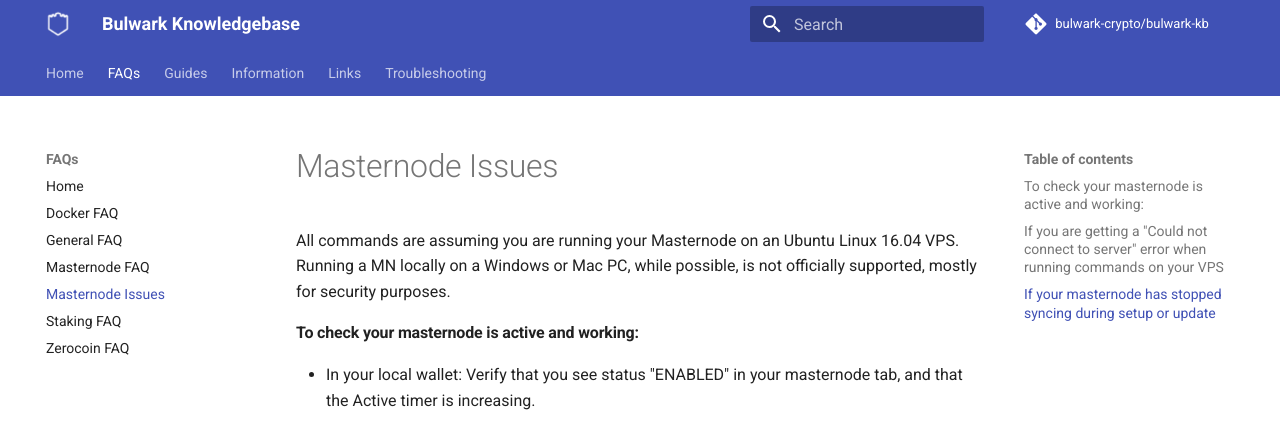
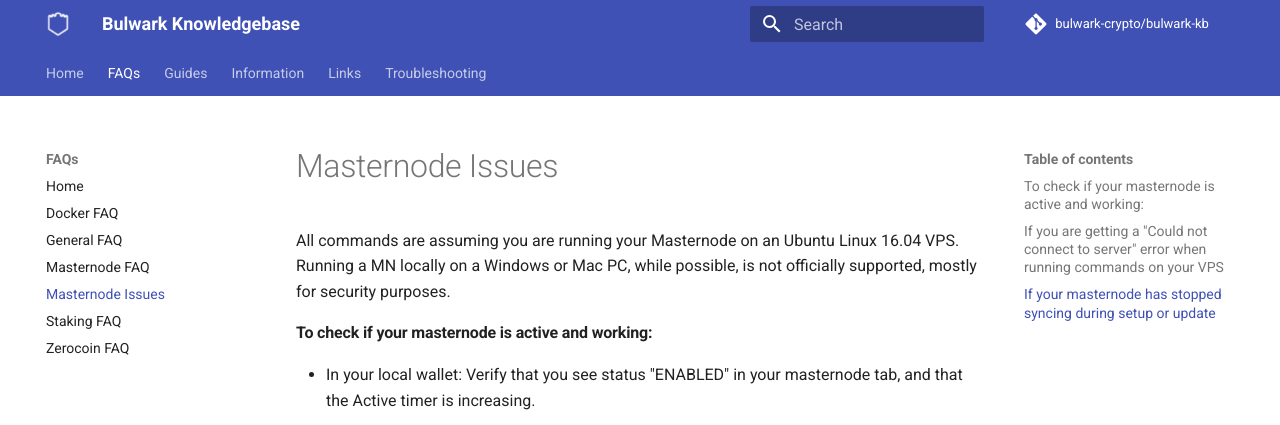
Before and after one commit to bulwark-crypto/Bulwark-KB, an MkDocs documentation site: the page built from docs/FAQs/Masternode-Issues.md, in a window 1280 px wide and 1057 px high. Shown: the top 425 px of the window. Built offline with MkDocs 1.6.1 and Material for MkDocs 9.7.7, drawn with Linux system fonts in a browser that asks for light colours; comment, search, counter and statistics services are not loaded.

Commit message:
small grammar fix

```diff
--- a/docs/FAQs/Masternode-Issues.md
+++ b/docs/FAQs/Masternode-Issues.md
@@ -2,7 +2,7 @@
 
 All commands are assuming you are running your Masternode on an Ubuntu Linux 16.04 VPS. Running a MN locally on a Windows or Mac PC, while possible, is not officially supported, mostly for security purposes.
 
-#### To check your masternode is active and working:
+#### To check if your masternode is active and working:
 * In your local wallet: Verify that you see status "ENABLED" in your masternode tab, and that the Active timer is increasing.
 * On your VPS: Run bulwark-cli masternode status, it should say "Masternode successfully started"
 
```
